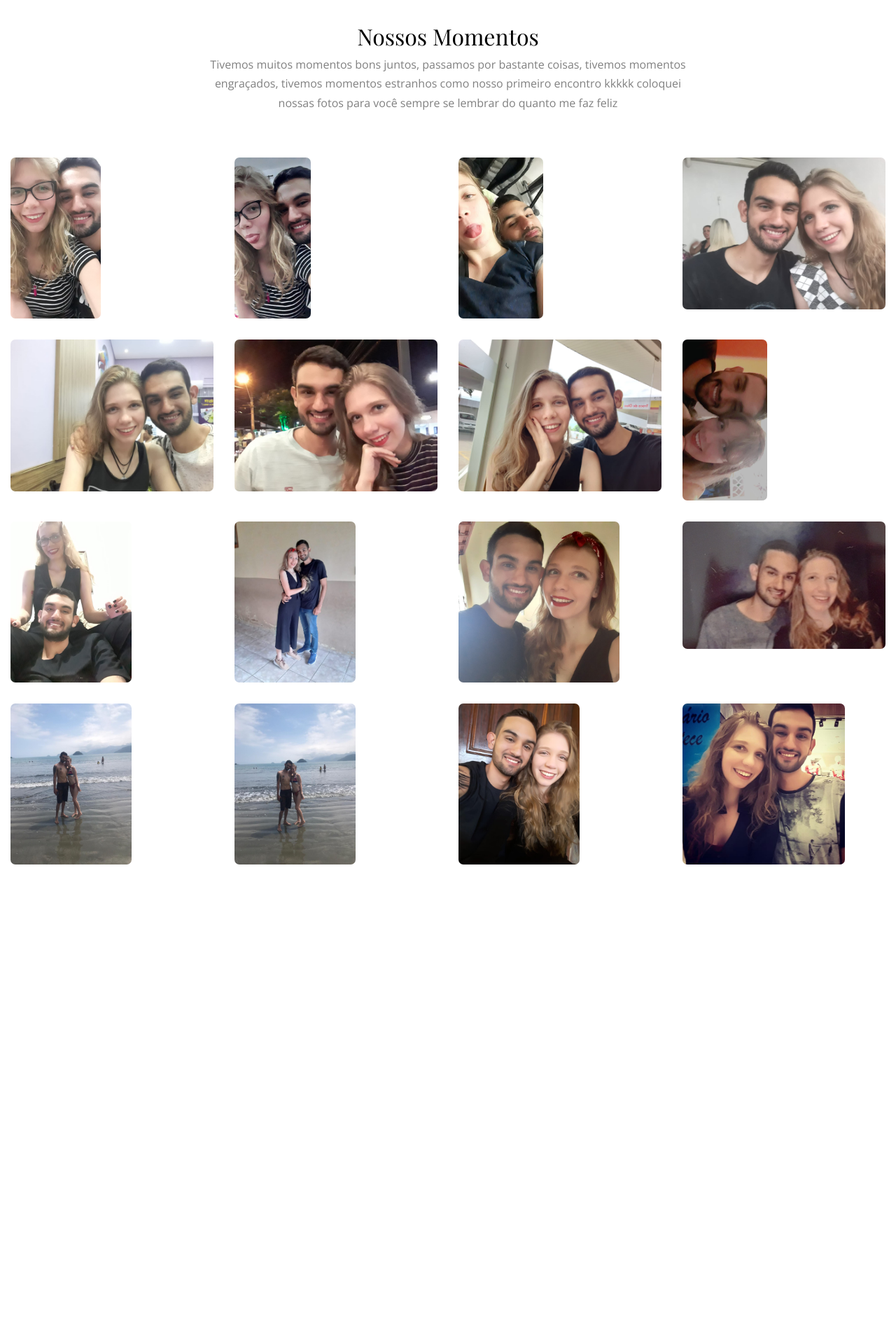
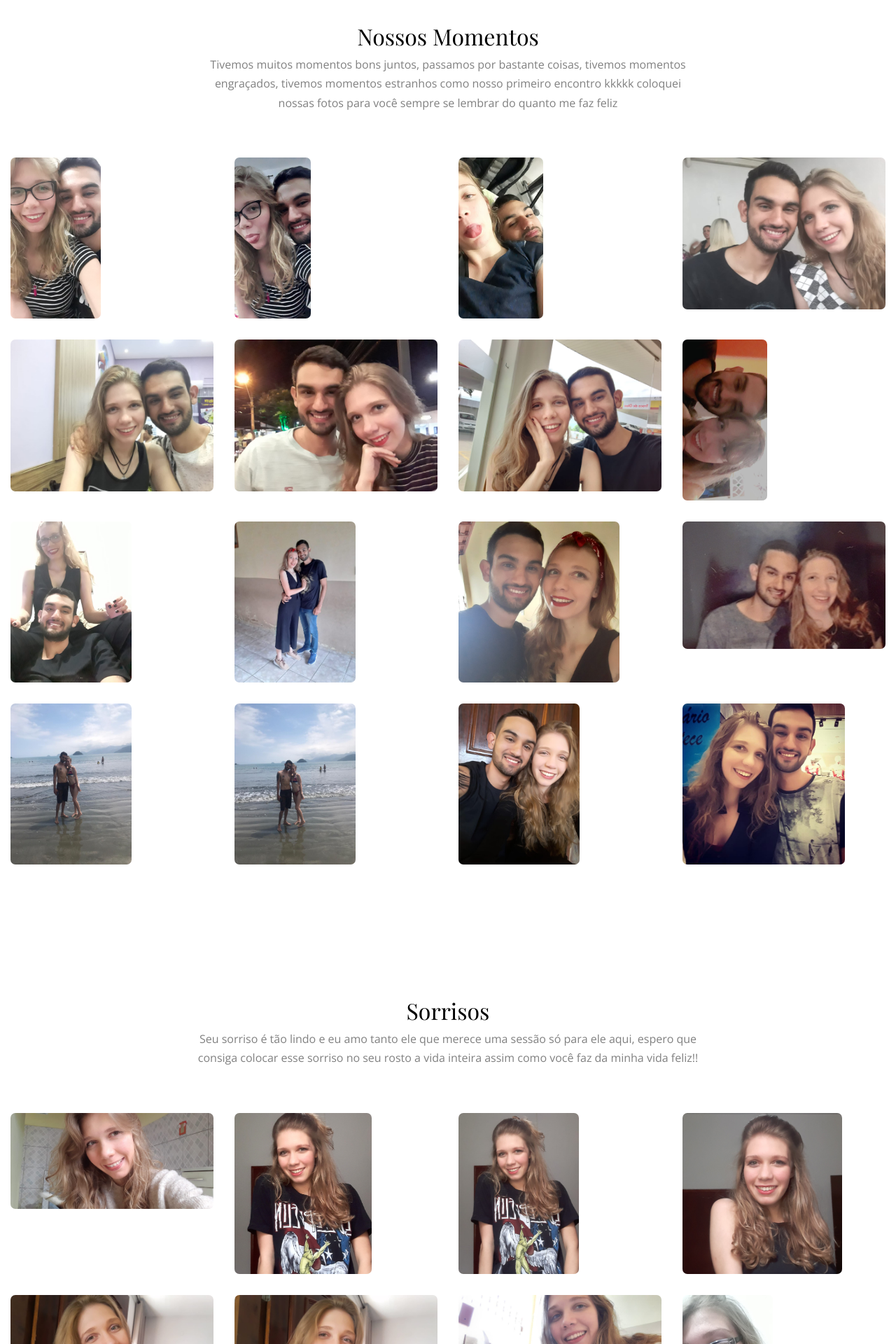
Before and after one commit to gabrielluiz123/SiteMah, a Django app: page / in a window 1280 px wide. Shown: the part 2400-4320 px from the top of the page at 70% size. Before the commit the page ends 3635 px from the top, so only its background shows below. Run offline with Django 3.2, Linux system fonts and the light colour scheme; a user stored in the database is signed in; some libraries are stand-ins or nearby versions; some web fonts are replaced.

Commit message:
Commit Sorrisos
Sorrisos

```diff
--- a/Elogio/templates/Elogio/index.html
+++ b/Elogio/templates/Elogio/index.html
@@ -66,6 +66,7 @@
                 <li><a href="#training-section" class="nav-link">Fotos</a></li>
                 <li><a href="#services-section" class="nav-link">Elogios</a></li>
                 <li><a href="#gallery-section" class="nav-link">Momentos</a></li>
+                <li><a href="#gallery-section2" class="nav-link">Sorrisos</a></li>
                 <li class="has-children">
                       <a href="#">Textos</a>
                       <ul class="dropdown">
@@ -244,7 +245,44 @@
         </div>
       </div>
     </section>
+    <section class="site-section" id="gallery-section2">
+      <div class="container-fluid">
+        <div class="row mb-5 justify-content-center">
+          <div class="col-md-7 text-center">
+            <h2 class="text-black">Sorrisos</h2>
+            <p>Seu sorriso é tão lindo e eu amo tanto ele que merece uma sessão só para ele aqui, espero que consiga colocar esse sorriso no seu rosto a vida inteira assim como você faz da minha vida feliz!!</p>
+          </div>
+        </div>
 
+        <div class="row">
+
+            <a class="col-6 col-md-6 col-lg-4 col-xl-3 gal-item d-block" data-aos="fade-up" data-aos-delay="100" href="{% static 'images/sorriso1.jpeg'%}" data-fancybox="gal"><img style="max-height:230px; width:auto" src="{% static 'images/sorriso1.jpeg'%}" alt="Free Website Template by Free-Template.co" class="img-fluid"></a>
+
+            <a class="col-6 col-md-6 col-lg-4 col-xl-3 gal-item d-block" data-aos="fade-up" data-aos-delay="100" href="{% static 'images/sorriso2.jpeg'%}" data-fancybox="gal"><img style="max-height:230px; width:auto" src="{% static 'images/sorriso2.jpeg'%}" alt="Free Website Template by Free-Template.co" class="img-fluid"></a>
+
+            <a class="col-6 col-md-6 col-lg-4 col-xl-3 gal-item d-block" data-aos="fade-up" data-aos-delay="100" href="{% static 'images/sorriso3.jpeg'%}" data-fancybox="gal"><img style="max-height:230px; width:auto" src="{% static 'images/sorriso3.jpeg'%}" alt="Free Website Template by Free-Template.co" class="img-fluid"></a>
+
+            <a class="col-6 col-md-6 col-lg-4 col-xl-3 gal-item d-block" data-aos="fade-up" data-aos-delay="100" href="{% static 'images/sorriso4.jpeg'%}" data-fancybox="gal"><img style="max-height:230px; width:auto" src="{% static 'images/sorriso4.jpeg'%}" alt="Free Website Template by Free-Template.co" class="img-fluid"></a>
+
+            <a class="col-6 col-md-6 col-lg-4 col-xl-3 gal-item d-block" data-aos="fade-up" data-aos-delay="100" href="{% static 'images/sorriso5.jpeg'%}" data-fancybox="gal"><img style="max-height:230px; width:auto" src="{% static 'images/sorriso5.jpeg'%}" alt="Free Website Template by Free-Template.co" class="img-fluid"></a>
+
+            <a class="col-6 col-md-6 col-lg-4 col-xl-3 gal-item d-block" data-aos="fade-up" data-aos-delay="100" href="{% static 'images/sorriso6.jpeg'%}" data-fancybox="gal"><img style="max-height:230px; width:auto" src="{% static 'images/sorriso6.jpeg'%}" alt="Free Website Template by Free-Template.co" class="img-fluid"></a>
+
+            <a class="col-6 col-md-6 col-lg-4 col-xl-3 gal-item d-block" data-aos="fade-up" data-aos-delay="100" href="{% static 'images/sorriso7.jpeg'%}" data-fancybox="gal"><img style="max-height:230px; width:auto" src="{% static 'images/sorriso7.jpeg'%}" alt="Free Website Template by Free-Template.co" class="img-fluid"></a>
+
+            <a class="col-6 col-md-6 col-lg-4 col-xl-3 gal-item d-block" data-aos="fade-up" data-aos-delay="100" href="{% static 'images/sorriso8.jpeg'%}" data-fancybox="gal"><img style="max-height:230px; width:auto" src="{% static 'images/sorriso8.jpeg'%}" alt="Free Website Template by Free-Template.co" class="img-fluid"></a>
+
+            <a class="col-6 col-md-6 col-lg-4 col-xl-3 gal-item d-block" data-aos="fade-up" data-aos-delay="100" href="{% static 'images/sorriso9.jpeg'%}" data-fancybox="gal"><img style="max-height:230px; width:auto" src="{% static 'images/sorriso9.jpeg'%}" alt="Free Website Template by Free-Template.co" class="img-fluid"></a>
+
+            <a class="col-6 col-md-6 col-lg-4 col-xl-3 gal-item d-block" data-aos="fade-up" data-aos-delay="100" href="{% static 'images/sorriso10.jpeg'%}" data-fancybox="gal"><img style="max-height:230px; width:auto" src="{% static 'images/sorriso10.jpeg'%}" alt="Free Website Template by Free-Template.co" class="img-fluid"></a>
+
+            <a class="col-6 col-md-6 col-lg-4 col-xl-3 gal-item d-block" data-aos="fade-up" data-aos-delay="100" href="{% static 'images/sorriso11.jpeg'%}" data-fancybox="gal"><img style="max-height:230px; width:auto" src="{% static 'images/sorriso11.jpeg'%}" alt="Free Website Template by Free-Template.co" class="img-fluid"></a>
+
+            <a class="col-6 col-md-6 col-lg-4 col-xl-3 gal-item d-block" data-aos="fade-up" data-aos-delay="100" href="{% static 'images/sorriso12.jpeg'%}" data-fancybox="gal"><img style="max-height:230px; width:auto" src="{% static 'images/sorriso12.jpeg'%}" alt="Free Website Template by Free-Template.co" class="img-fluid"></a>
+
+        </div>
+      </div>
+    </section>
   </div> <!-- .site-wrap -->
 
   <script src="{% static 'js/jquery-3.3.1.min.js'%}"></script>
```
Also changed, not shown: db.sqlite3, templates/static/images/sorriso1.jpeg (added), templates/static/images/sorriso10.jpeg (added), templates/static/images/sorriso11.jpeg (added), templates/static/images/sorriso12.jpeg (added), templates/static/images/sorriso2.jpeg (added), templates/static/images/sorriso3.jpeg (added), templates/static/images/sorriso4.jpeg (added), templates/static/images/sorriso5.jpeg (added), templates/static/images/sorriso6.jpeg (added), templates/static/images/sorriso7.jpeg (added), templates/static/images/sorriso8.jpeg (added), templates/static/images/sorriso9.jpeg (added).
